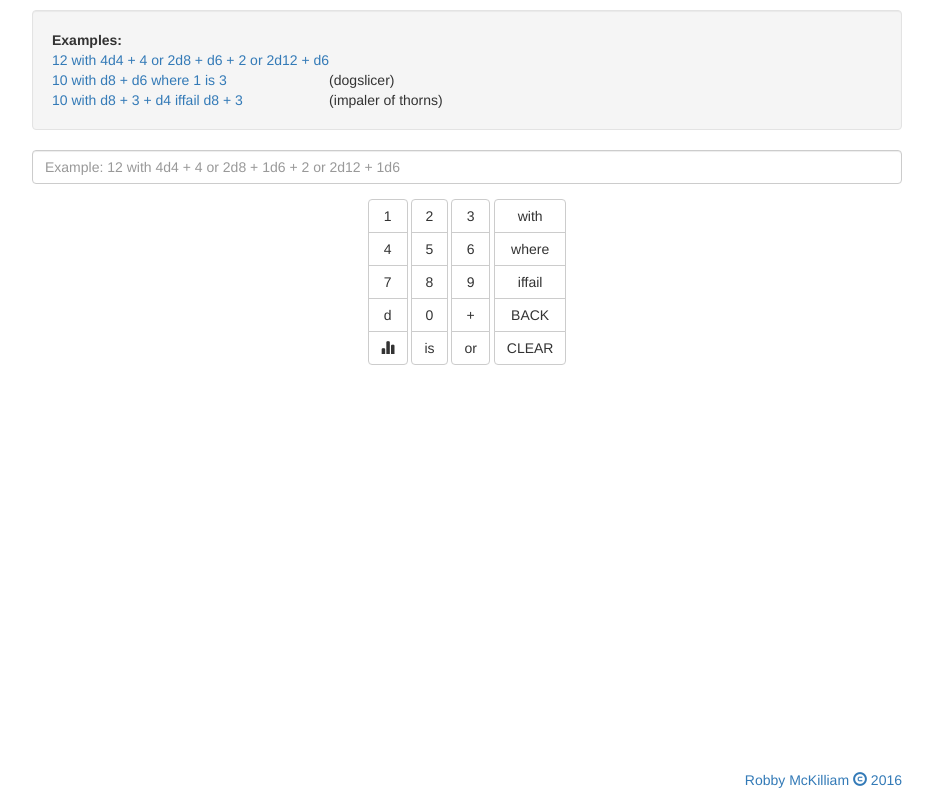
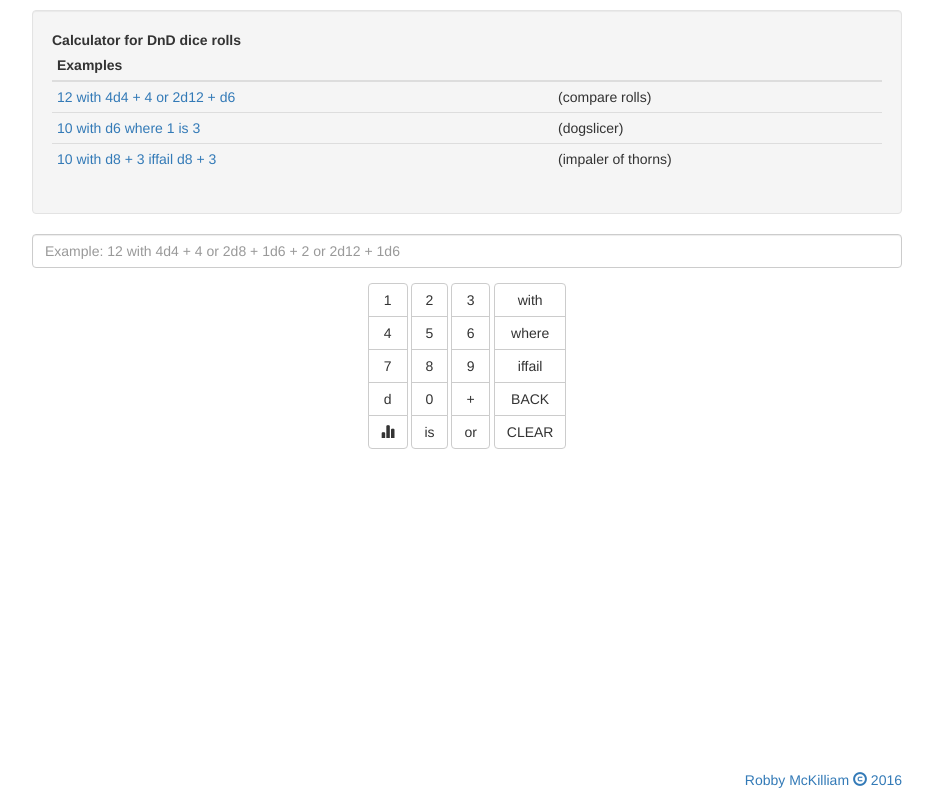
Before and after one commit to robbymckilliam/thisishowyouroll, a plain HTML site: page index.html in a window 1280 px wide. Shown: the whole page, without its empty margins (173-1106 px from the left). Drawn offline with nearby package versions, Linux system fonts and the light colour scheme.

Commit message:
Adds meta and title

```diff
--- a/index.html
+++ b/index.html
@@ -18,6 +18,7 @@
 
 <!DOCTYPE html>
 <meta name="viewport" content="width=device-width, initial-scale=1.0">
+<meta name="description" content="Calculator for DnD dice rolls" />
 
 <html>
 <body>
@@ -40,11 +41,12 @@
 
     <div id="helpcontainer" class="container">
       <div class="well">
-	<strong>Examples:</strong><br>
-	<table>
-	  <tr><td><a href="http://thisishowyouroll.com/?12with4d4+4or2d8+d6+2or2d12+d6">12 with 4d4 + 4 or 2d8 + d6 + 2 or 2d12 + d6</a></td></tr>
-	  <tr><td><a href="http://thisishowyouroll.com/?10withd8+d6where1is3">10 with d8 + d6 where 1 is 3</a></td><td> (dogslicer) </td></tr>
-	  <tr><td><a href="http://thisishowyouroll.com/?10withd8+3+d4iffaild8+3">10 with d8 + 3 + d4 iffail d8 + 3 </a></td><td>(impaler of thorns)</td></tr>
+	<div><strong>Calculator for DnD dice rolls</strong><br></div>
+	<table class="table table-condensed">
+	  <thead><tr><th>Examples</th><th></th></tr></thead>
+	  <tr><td><a href="http://thisishowyouroll.com/?12with4d4+4or2d8+d6+2or2d12+d6">12 with 4d4 + 4 or 2d12 + d6</a></td><td>(compare rolls)</td></tr>
+	  <tr><td><a href="http://thisishowyouroll.com/?10withd8+d6where1is3">10 with d6 where 1 is 3</a></td><td>(dogslicer)</td></tr>
+	  <tr><td><a href="http://thisishowyouroll.com/?10withd8+3+d4iffaild8+3">10 with d8 + 3 iffail d8 + 3 </a></td><td>(impaler of thorns)</td></tr>
 	  </table>
       </div>
     </div>
```
